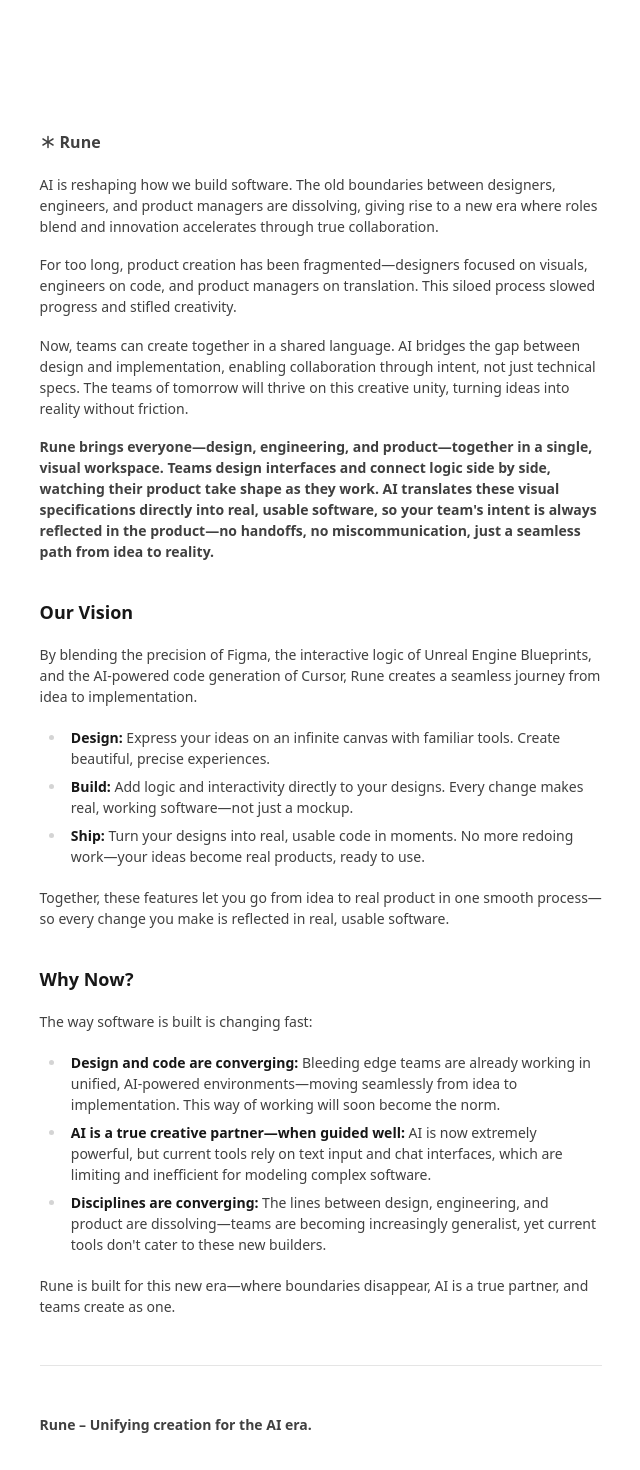
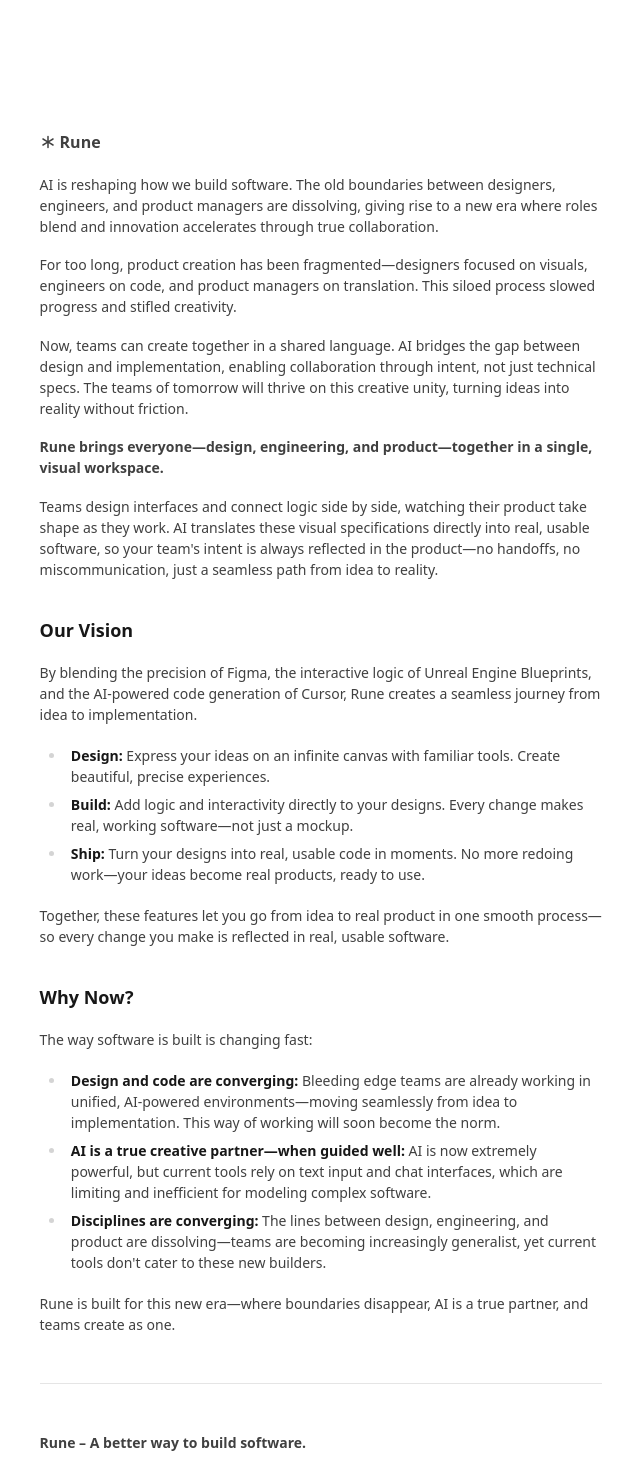
Before and after one commit to btn0s/rune-web, a Next.js app: page / in a window 1280 px wide. Shown: the top 1470 px of the page, without its empty margins (319-959 px from the left). Built offline with nearby package versions, Linux system fonts and the light colour scheme.

Commit message:
Update page.tsx to improve the clarity and structure of the description for Rune's collaborative workspace. Split a long paragraph for better readability and revise the tagline to "Rune – A better way to build software," enhancing the overall messaging.

```diff
--- a/src/app/page.tsx
+++ b/src/app/page.tsx
@@ -55,10 +55,14 @@
 
       <p className="font-semibold">
         Rune brings everyone—design, engineering, and product—together in a
-        single, visual workspace. Teams design interfaces and connect logic side
-        by side, watching their product take shape as they work. AI translates
-        these visual specifications directly into real, usable software, so your
-        team's intent is always reflected in the product—no handoffs, no
+        single, visual workspace.
+      </p>
+
+      <p>
+        Teams design interfaces and connect logic side by side, watching their
+        product take shape as they work. AI translates these visual
+        specifications directly into real, usable software, so your team's
+        intent is always reflected in the product—no handoffs, no
         miscommunication, just a seamless path from idea to reality.
       </p>
 
@@ -122,7 +126,7 @@
 
       <hr />
 
-      <p className="font-semibold">Rune – Unifying creation for the AI era.</p>
+      <p className="font-semibold">Rune – A better way to build software.</p>
     </motion.div>
   );
 }
```
